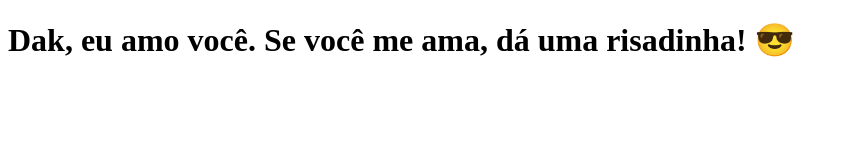
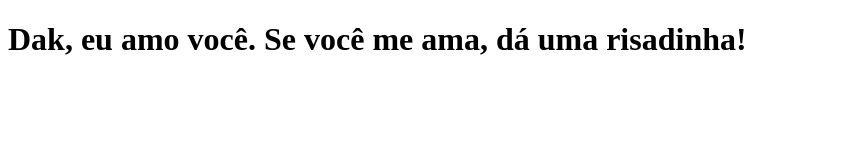
Before and after one commit to edu-lucena/clone-tabnews, a Next.js app: page / in a window 1280 px wide. Shown: the top 160 px of the page, without its empty margins (0-848 px from the left). Built offline with nearby package versions, Linux system fonts and the light colour scheme.

Commit message:
Removendo o emoticon da mensagem

```diff
--- a/pages/index.js
+++ b/pages/index.js
@@ -1,5 +1,5 @@
 function Home() {
-  return <h1>Dak, eu amo você. Se você me ama, dá uma risadinha! 😎</h1>;
+  return <h1>Dak, eu amo você. Se você me ama, dá uma risadinha! </h1>;
 }
 
 export default Home;
```
